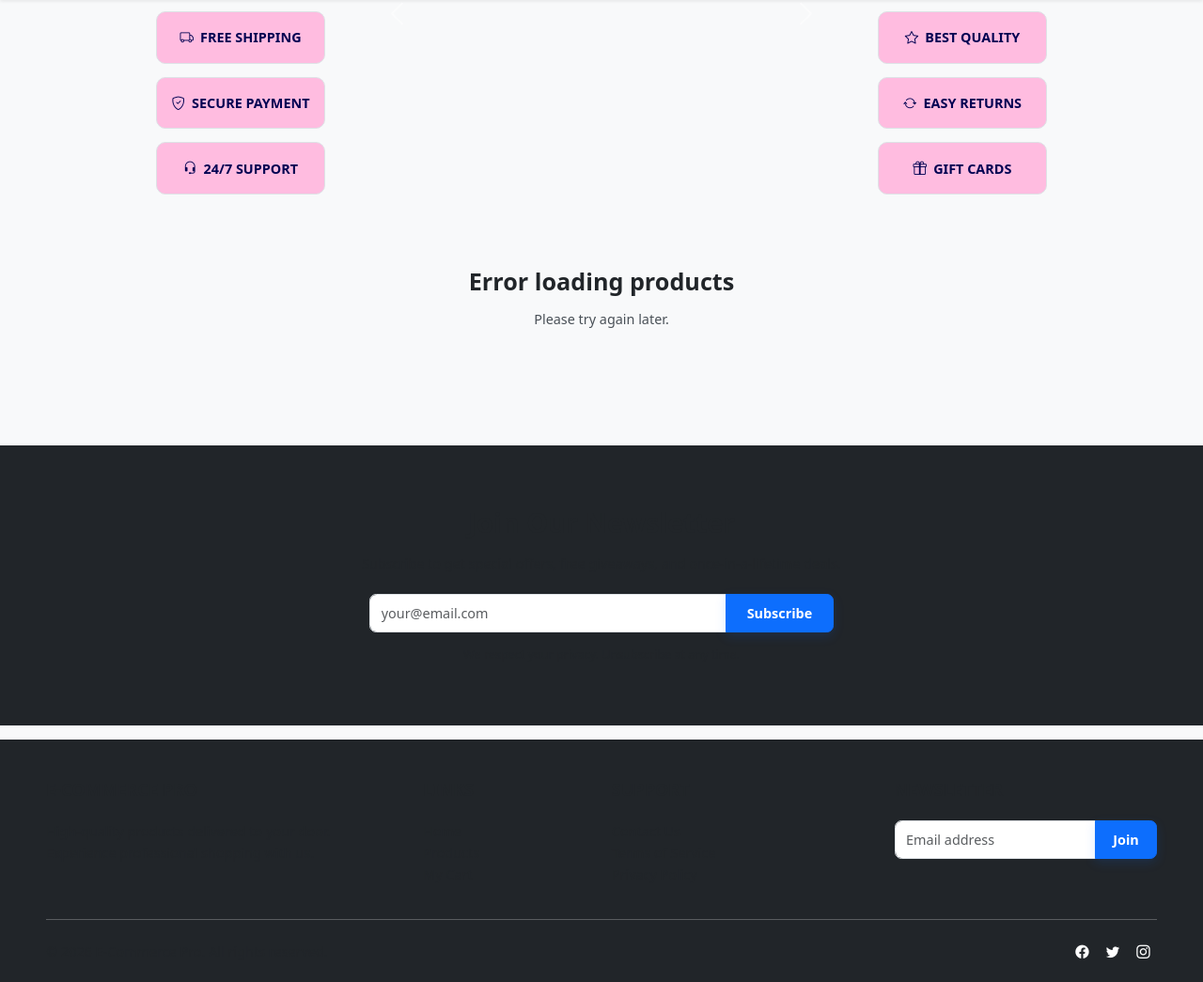
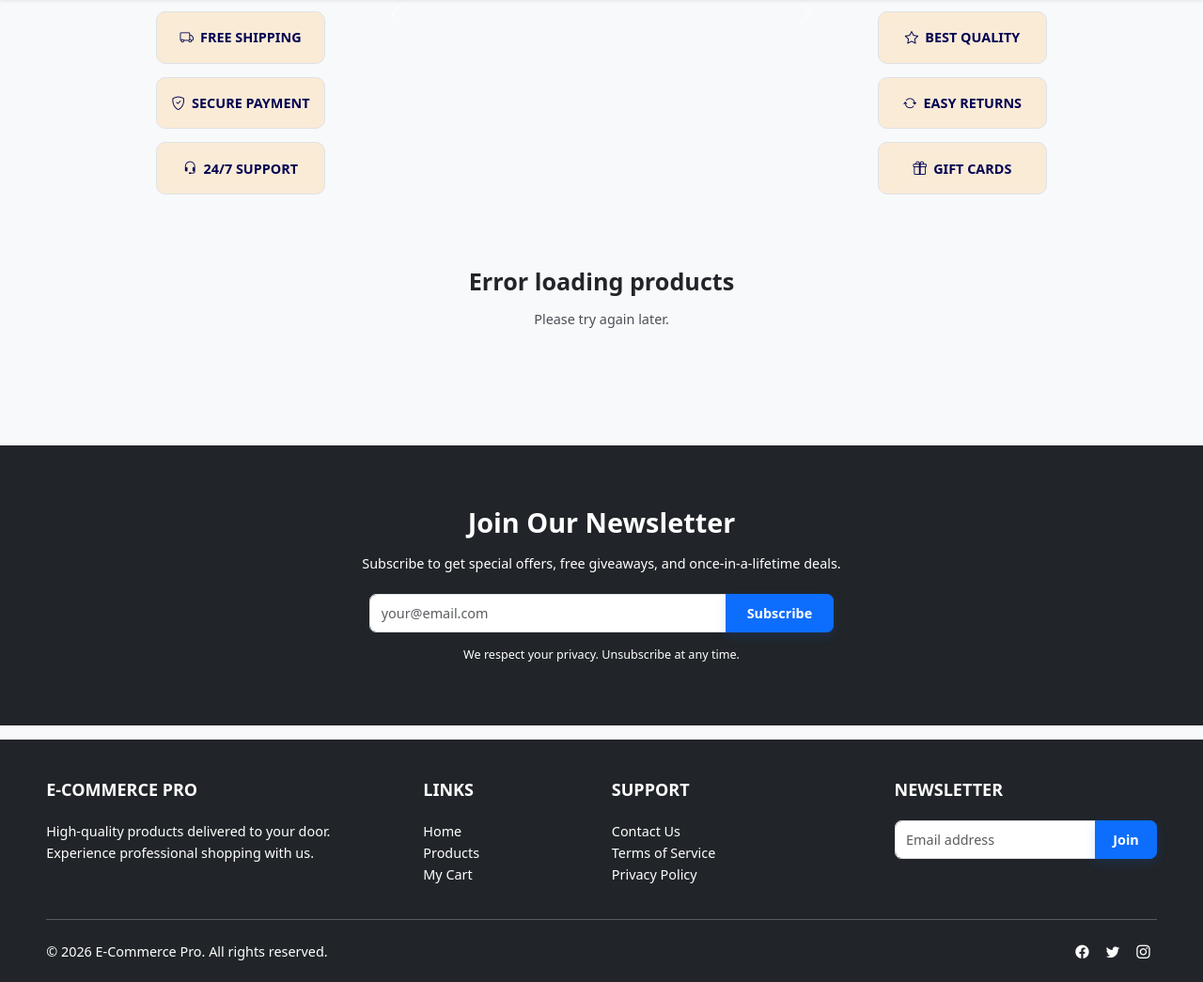
Before and after one commit to sammycrem/e-commerce-v3, a Python web app: template app/templates/index.html in a window 1280 px wide. Shown: the part 72-1117 px from the top of the page at 94% size. Run offline with Jinja, Linux system fonts and the light colour scheme; the template is opened without the code that fills it, so the values that code supplies are empty.

Commit message:
nes style

```diff
--- a/app/static/css/style.css
+++ b/app/static/css/style.css
@@ -22,6 +22,12 @@ body {
     line-height: 1.6;
     color: #495057;
     background-color: #f8fafc;
+}
+
+
+
+.text-white {
+color: white !important;
 }
 
 .preload-section {
@@ -225,7 +231,7 @@ a:hover {
 
 .product-card:hover .card-img-top {
     transform:  scale(1.4);
-    transition: all .8s ease;
+    transition: all .2s ease;
 }
 
 .product-overlay {
@@ -252,7 +258,7 @@ a:hover {
     -webkit-box-orient: vertical;
     overflow: hidden;
     font-size: inherit;
-    font-weight: 600 !important;
+    font-weight: 500 !important;
 }
 
 /* Product Detail */
--- a/app/static/js/index.js
+++ b/app/static/js/index.js
@@ -193,7 +193,7 @@ window.addEventListener('DOMContentLoaded', async () => {
                 </div>
             </a>
             <div class="card-body">
-                <h5 class="card-title fw-bold mb-2" style="font-size: medium !important;">
+                <h5 class="card-title fw-bold mb-2" style="font-size: small !important;">
                     <a href="/product/${p.product_sku}" class="text-decoration-none text-dark">${p.name}</a>
                 </h5>
                 <p class="card-text text-muted small mb-3 text-truncate-2">${p.short_description || ''}</p>
--- a/app/templates/index.html
+++ b/app/templates/index.html
@@ -10,6 +10,11 @@
     .carousel-item {
     transition: transform .4s ease-in-out !important;
     }
+    .carousel-indicators{
+        z-index: 2000000 !important;
+            bottom: -8px !important;
+
+    }
 
     #categoryCarousel .carousel-indicators button {
         width: 12px;
@@ -19,6 +24,7 @@
         opacity: 0.5;
         border: none;
         margin: 0 4px;
+
     }
     #categoryCarousel .carousel-indicators button.active {
         opacity: 1;
@@ -26,7 +32,7 @@
     }
 
     .carousel-css{
-        background: #ffbce0;
+        background: antiquewhite;
         border-radius: 10px;
     }
 
@@ -91,7 +97,7 @@
         align-items: center;
         justify-content: center;
         border-radius: 10px;
-        background-color: #ffbce0;
+        background-color: antiquewhite;
         min-height: 29%;
     }
 
@@ -135,9 +141,12 @@
     }
 
     .banner-image-side img {
-        width: 50%;
-        height: 100%;
+        width: auto;
+        height: 205px;
         object-fit: cover;
+        margin-top: auto;
+        margin-bottom: auto;
+        border-radius: 20px;
     }
 
     .btn-shop-now {
@@ -325,7 +334,7 @@
                         </div>
                     </a>
                     <div class="card-body">
-                        <h5 class="card-title fw-bold mb-2" style="font-size: medium !important;">
+                        <h5 class="card-title fw-bold mb-2" style="font-size: small !important;">
                             <a href="{{ url_for('main.product_page', sku=product.product_sku) }}" class="text-decoration-none text-dark">{{ product.name }}</a>
                         </h5>
                         <p class="card-text text-muted small mb-3 text-truncate-2">{{ product.short_description }}</p>
@@ -353,13 +362,13 @@
     <div class="container py-4 text-center">
         <div class="row justify-content-center">
             <div class="col-lg-6">
-                <h2 class="fw-bold mb-3">Join Our Newsletter</h2>
-                <p class="text-muted mb-4">Subscribe to get special offers, free giveaways, and once-in-a-lifetime deals.</p>
+                <h2 class="fw-bold mb-3" style="color: white;">Join Our Newsletter</h2>
+                <p class="text-white mb-4">Subscribe to get special offers, free giveaways, and once-in-a-lifetime deals.</p>
                 <div class="input-group mb-3 px-md-5">
                     <input type="email" class="form-control" placeholder="your@email.com" aria-label="Email">
                     <button class="btn btn-primary px-4" type="button">Subscribe</button>
                 </div>
-                <p class="small text-muted mb-0">We respect your privacy. Unsubscribe at any time.</p>
+                <p class="small text-white mb-0">We respect your privacy. Unsubscribe at any time.</p>
             </div>
         </div>
     </div>
--- a/app/templates/layout.html
+++ b/app/templates/layout.html
@@ -157,27 +157,27 @@
         <div class="container">
             <div class="row">
                 <div class="col-md-4 mb-4 mb-md-0">
-                    <h5 class="text-uppercase fw-bold mb-4">E-Commerce Pro</h5>
-                    <p class="text-muted">High-quality products delivered to your door. Experience professional shopping with us.</p>
+                    <h5 class="text-uppercase fw-bold mb-4 text-white">E-Commerce Pro</h5>
+                    <p class="text-white">High-quality products delivered to your door. Experience professional shopping with us.</p>
                 </div>
                 <div class="col-md-2 mb-4 mb-md-0">
-                    <h5 class="text-uppercase fw-bold mb-4">Links</h5>
+                    <h5 class="text-uppercase fw-bold mb-4 text-white">Links</h5>
                     <ul class="list-unstyled">
-                        <li><a href="/" class="text-muted text-decoration-none">Home</a></li>
-                        <li><a href="/shop" class="text-muted text-decoration-none">Products</a></li>
-                        <li><a href="/cart" class="text-muted text-decoration-none">My Cart</a></li>
+                        <li><a href="/" class="text-white text-decoration-none">Home</a></li>
+                        <li><a href="/shop" class="text-white text-decoration-none">Products</a></li>
+                        <li><a href="/cart" class="text-white text-decoration-none">My Cart</a></li>
                     </ul>
                 </div>
                 <div class="col-md-3 mb-4 mb-md-0">
-                    <h5 class="text-uppercase fw-bold mb-4">Support</h5>
+                    <h5 class="text-uppercase fw-bold mb-4 text-white">Support</h5>
                     <ul class="list-unstyled">
-                        <li><a href="/contact" class="text-muted text-decoration-none">Contact Us</a></li>
-                        <li><a href="#" class="text-muted text-decoration-none">Terms of Service</a></li>
-                        <li><a href="#" class="text-muted text-decoration-none">Privacy Policy</a></li>
+                        <li><a href="/contact" class="text-white text-decoration-none">Contact Us</a></li>
+                        <li><a href="#" class="text-white text-decoration-none">Terms of Service</a></li>
+                        <li><a href="#" class="text-white text-decoration-none">Privacy Policy</a></li>
                     </ul>
                 </div>
                 <div class="col-md-3">
-                    <h5 class="text-uppercase fw-bold mb-4">Newsletter</h5>
+                    <h5 class="text-uppercase fw-bold mb-4 text-white">Newsletter</h5>
                     <form class="input-group mb-3">
                         <input type="email" class="form-control" placeholder="Email address" aria-label="Email address">
                         <button class="btn btn-primary" type="button">Join</button>
@@ -187,7 +187,7 @@
             <hr class="bg-secondary mt-4 mb-4">
             <div class="row align-items-center">
                 <div class="col-md-7 col-lg-8 text-center text-md-start">
-                    <p class="mb-0 text-muted">&copy; {{ now.year if now else '2026' }} E-Commerce Pro. All rights reserved.</p>
+                    <p class="mb-0 text-white">&copy; {{ now.year if now else '2026' }} E-Commerce Pro. All rights reserved.</p>
                 </div>
                 <div class="col-md-5 col-lg-4 text-center text-md-end">
                     <ul class="list-inline mb-0">
--- a/app/templates/shop.html
+++ b/app/templates/shop.html
@@ -51,7 +51,7 @@
                     </div>
                 </a>
                 <div class="card-body">
-                    <h5 class="card-title fw-bold mb-2" style="font-size: medium !important;">
+                    <h5 class="card-title fw-bold mb-2" style="font-size: small !important;">
                         <a href="{{ url_for('main.product_page', sku=product.product_sku) }}" class="text-decoration-none text-dark">{{ product.name }}</a>
                     </h5>
                     <p class="card-text text-muted small mb-3 text-truncate-2">{{ product.short_description }}</p>
```
